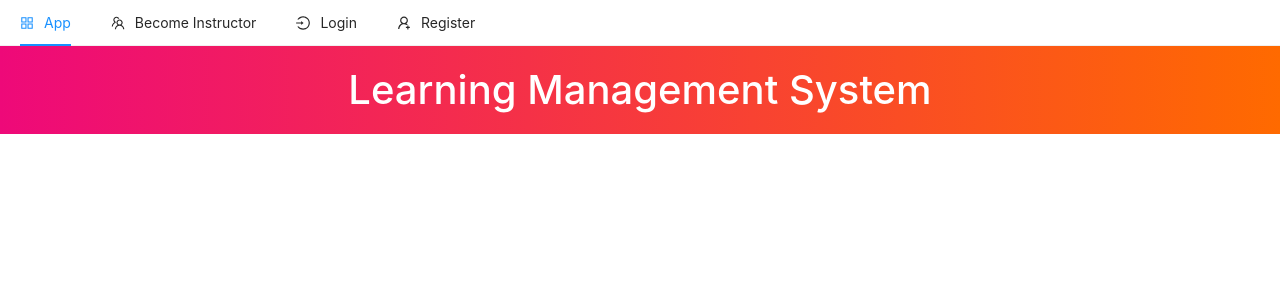
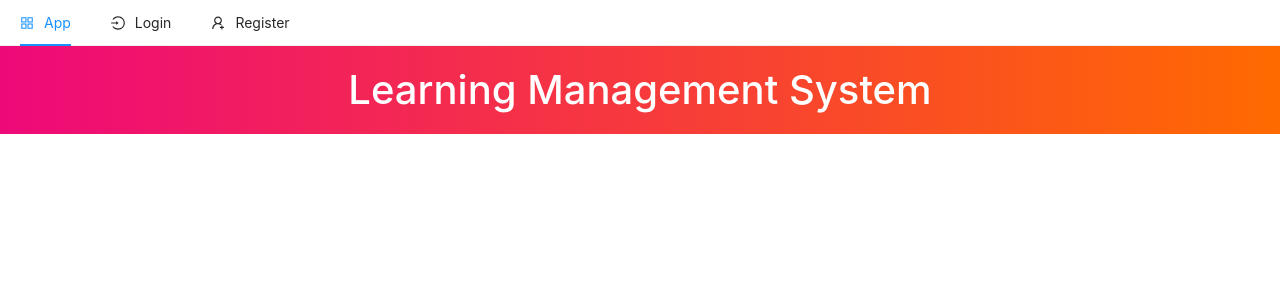
Before and after one commit to Rupangkan/edemy, a Next.js app in the folder client/: page / in a window 1280 px wide. Shown: the top 300 px of the page. Built offline with nearby package versions, Linux system fonts and the light colour scheme; no server answers.

Commit message:
Updated TopNav

```diff
--- a/client/components/TopNav.js
+++ b/client/components/TopNav.js
@@ -51,7 +51,8 @@ const TopNav = () => {
         </Link>
       </Item>
 
-
+      {user != null && (
+        <>
           {user && user.role && user.role.includes("Instructor") ? (
             <Item
               key="/instructor/course/create"
@@ -73,6 +74,9 @@ const TopNav = () => {
               </Link>
             </Item>
           )}
+        </>
+      )}
+
 
       {user === null && (
         <>
```
Lines whose indentation alone changed are shown as unchanged.
